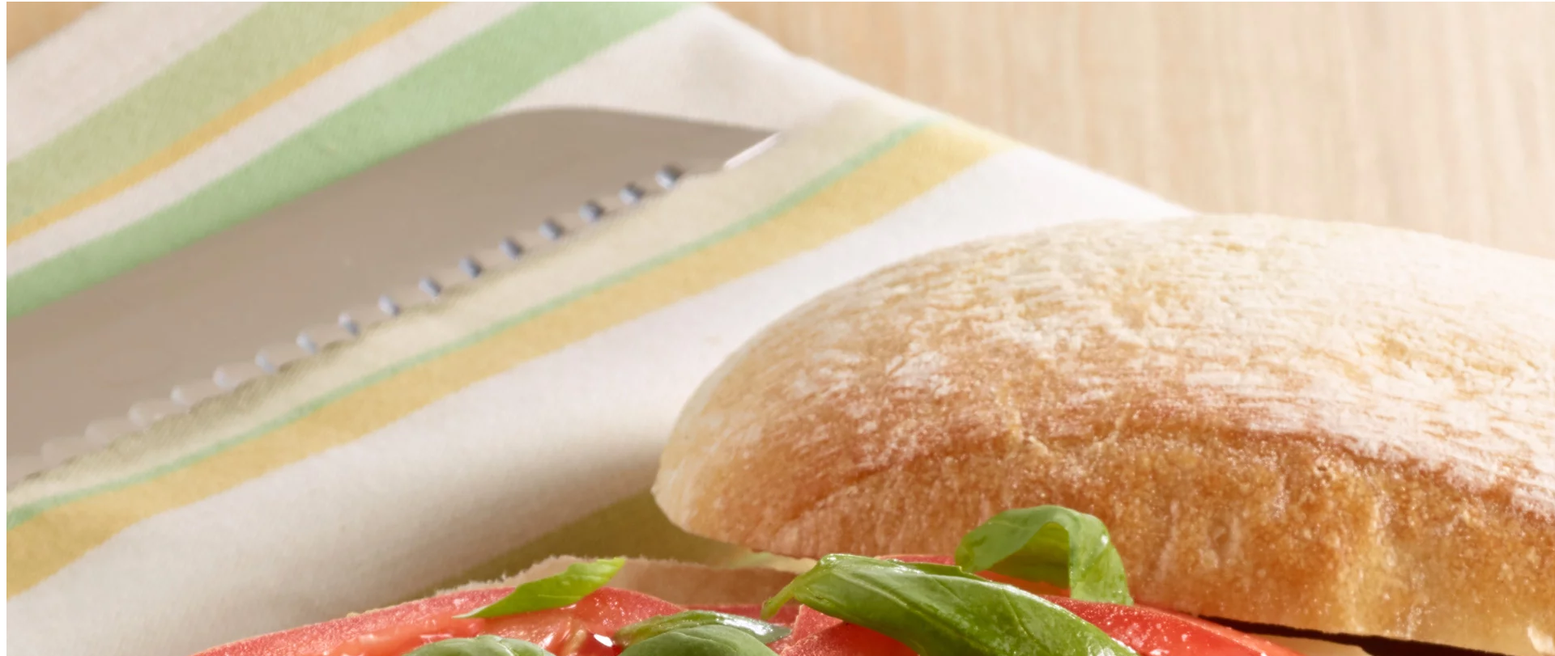
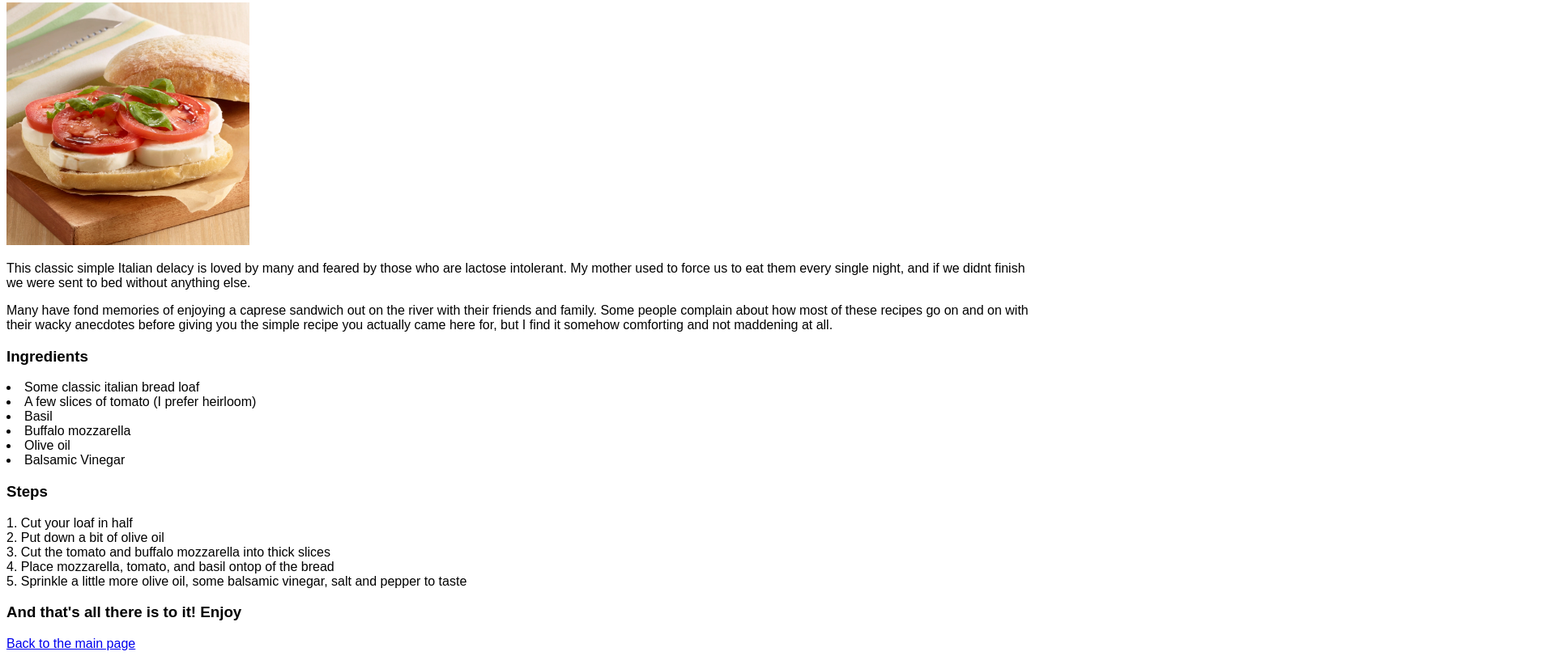
Before and after one commit to sexycoding/odin-recipes, a plain HTML site: page recipes/capresesandwich.html in a window 1280 px wide. Shown: the part 125-936 px from the top of the page at 81% size, 1920 px wide, since content can reach past the window. Drawn offline with Linux system fonts and the light colour scheme.

Commit message:
Added style sheet with photo size

```diff
--- a/recipes/capresesandwich.html
+++ b/recipes/capresesandwich.html
@@ -2,12 +2,13 @@
 <html lang="en">
     <head>
         <meta charset="utf-8">
+        <link rel="stylesheet" href="../style.css">
         <title>Caprese Sandwich</title>
     </head>
     <body>
         <h1>Caprese Sandwich</h1>
         <h2>Delicious Simplicity</h2>
-        <img src="../images/caprese-sandwich.webp" alt="a caprese sandwich">
+        <img class="imgsize" src="../images/caprese-sandwich.webp" alt="a caprese sandwich">
         <p>This classic simple Italian delacy is loved by many and feared by those
             who are lactose intolerant. My mother used to force us to eat them
             every single night, and if we didnt finish we were sent to bed
--- /dev/null
+++ b/style.css
@@ -0,0 +1,19 @@
+/* style.ss */
+* {
+    font-family: Arial, Helvetica, sans-serif;
+
+}
+
+p {
+    font-size: medium;
+}
+ul, ol{
+    padding-left: 0
+  }
+
+li {
+    list-style-position: inside;
+  }
+.imgsize {
+height: 300px;
+}
```
Also changed, not shown: index.html (+1 -0 lines), recipes/macncheese.html (+1 -2 lines), recipes/sushirice.html (+2 -1 lines).
